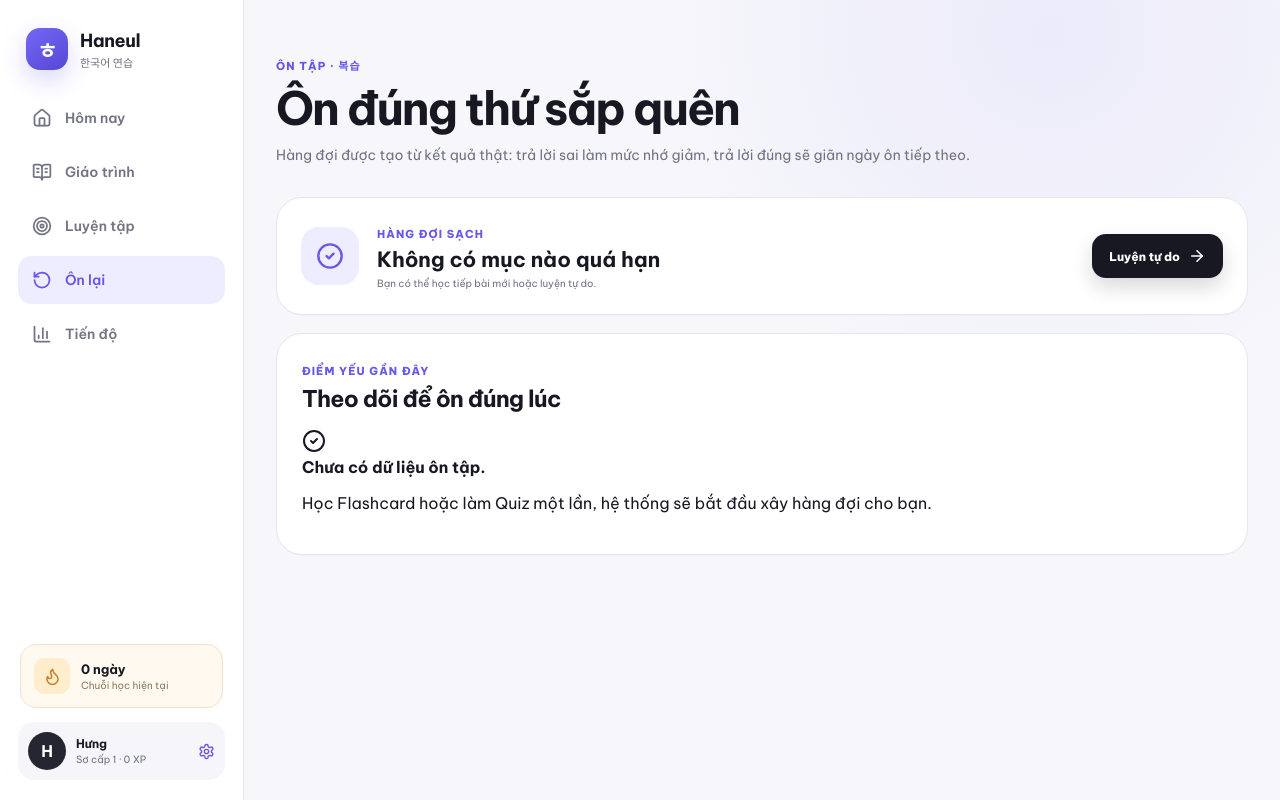
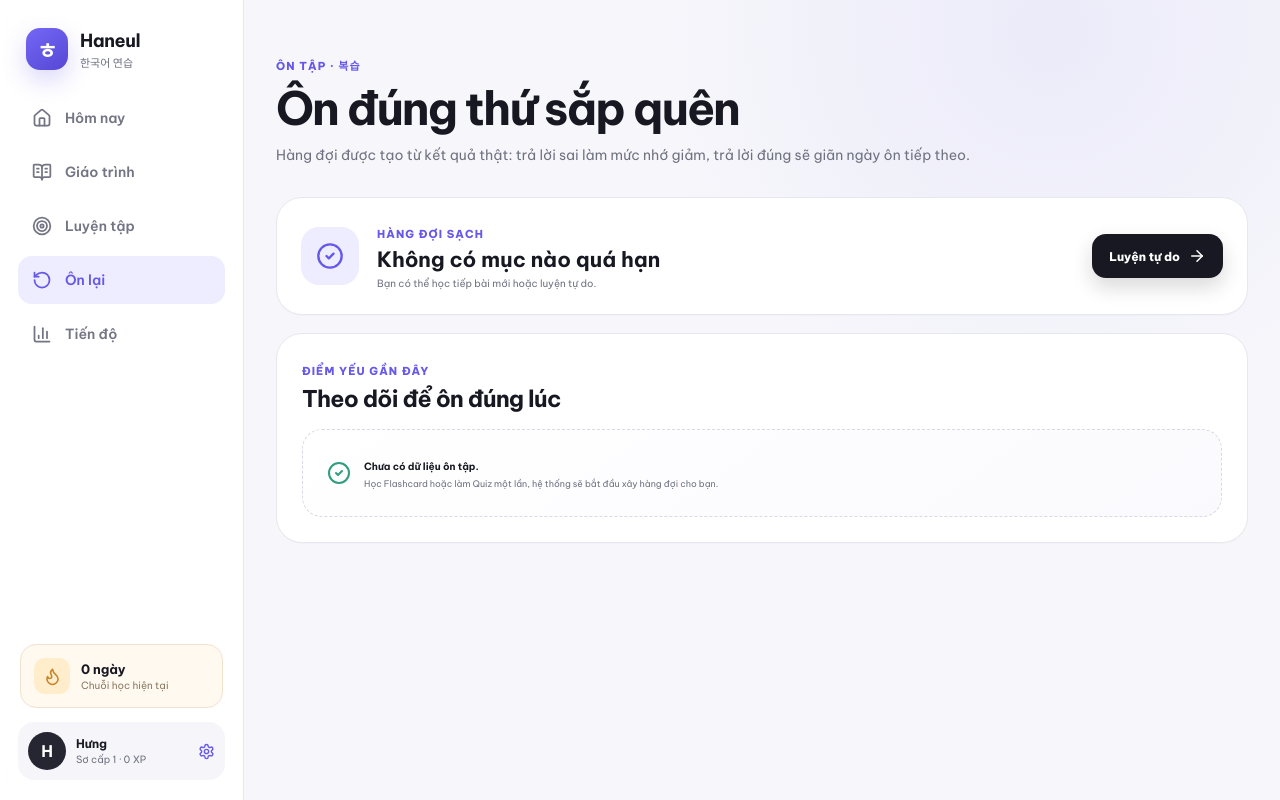
Before and after one commit to phung086/Tieng-Han, a Next.js app: page /review in a window 1280 px wide. Built offline with nearby package versions, Linux system fonts and the light colour scheme.

Commit message:
style: polish final workflow and empty states

```diff
--- a/src/app/globals.css
+++ b/src/app/globals.css
@@ -3666,3 +3666,152 @@ a:focus-visible {
     justify-self: start;
   }
 }
+
+
+/* Final workflow states */
+.lesson-header-actions {
+  display: flex;
+  align-items: center;
+  gap: 10px;
+  flex-wrap: wrap;
+  justify-content: flex-end;
+}
+
+.lesson-progress-pill {
+  display: inline-flex;
+  align-items: center;
+  min-height: 36px;
+  padding: 0 12px;
+  border-radius: 999px;
+  color: var(--primary);
+  background: var(--primary-soft);
+  font-size: 9px;
+  font-weight: 800;
+}
+
+.inline-empty-state,
+.empty-skill-state,
+.skill-complete-card,
+.review-empty {
+  border: 1px dashed #d9d9e5;
+  border-radius: 20px;
+  background: linear-gradient(145deg, #fff, #fafafe);
+}
+
+.inline-empty-state {
+  padding: 28px;
+  color: var(--muted);
+  font-size: 10px;
+  text-align: center;
+}
+
+.empty-skill-state,
+.skill-complete-card {
+  max-width: 680px;
+  margin: 20px auto;
+  padding: 48px 34px;
+  text-align: center;
+}
+
+.empty-skill-icon {
+  width: 64px;
+  height: 64px;
+  display: grid;
+  place-items: center;
+  margin: 0 auto 18px;
+  border-radius: 20px;
+  color: var(--primary);
+  background: var(--primary-soft);
+}
+
+.empty-skill-state h1,
+.skill-complete-card h1 {
+  margin: 8px 0 9px;
+  font-size: clamp(27px, 4vw, 38px);
+  letter-spacing: -0.04em;
+}
+
+.empty-skill-state p,
+.skill-complete-card p {
+  max-width: 540px;
+  margin: 0 auto 22px;
+  color: var(--muted);
+  font-size: 10px;
+  line-height: 1.7;
+}
+
+.skill-complete-card .complete-orb {
+  color: var(--success);
+  background: #eaf8f3;
+}
+
+.writing-actions {
+  display: flex;
+  justify-content: space-between;
+  gap: 10px;
+  margin-top: 16px;
+}
+
+.writing-actions .writing-submit {
+  margin-top: 0;
+}
+
+.writing-back {
+  margin-top: 14px;
+}
+
+.review-link-row {
+  transition: background 150ms ease, transform 150ms ease;
+}
+
+.review-link-row:hover {
+  background: #faf9ff;
+  transform: translateX(2px);
+}
+
+.review-empty {
+  display: flex;
+  align-items: center;
+  gap: 13px;
+  padding: 24px;
+  color: var(--muted);
+}
+
+.review-empty svg {
+  flex: 0 0 auto;
+  color: var(--success);
+}
+
+.review-empty strong {
+  color: var(--ink);
+  font-size: 10px;
+}
+
+.review-empty p {
+  margin: 3px 0 0;
+  font-size: 9px;
+  line-height: 1.6;
+}
+
+@media (max-width: 640px) {
+  .lesson-workspace-header {
+    align-items: flex-start;
+  }
+
+  .lesson-header-actions {
+    justify-content: flex-start;
+  }
+
+  .empty-skill-state,
+  .skill-complete-card {
+    padding: 36px 20px;
+  }
+
+  .writing-actions {
+    flex-direction: column-reverse;
+  }
+
+  .writing-actions > * {
+    width: 100%;
+  }
+}
```
